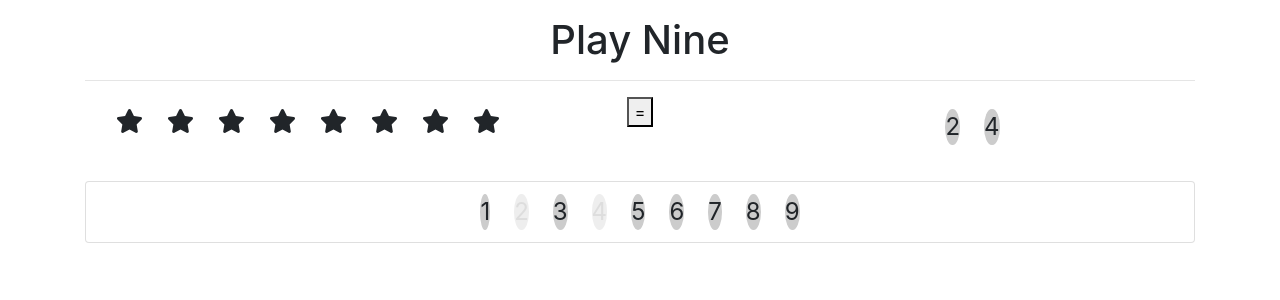
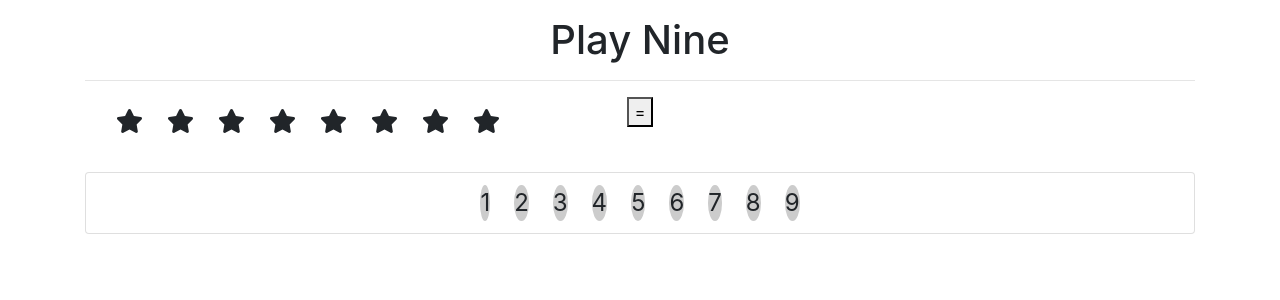
Before and after one commit to ghost-fa/game-kids, a React (Create React App) app: page / in a window 1280 px wide. Shown: the top 300 px of the page. Built offline with nearby package versions, Linux system fonts and the light colour scheme.

Commit message:
in component Number i add onclick handler to selectnumber and in number component i add method selectnumber and i setstate for change the state of setsteta number and i use concat to compien the new clicednumber i path refrens as prop

```diff
--- a/src/components/Game.jsx
+++ b/src/components/Game.jsx
@@ -4,10 +4,17 @@
 import Answer from '../views/Answer'
 import Number from './Number'
 
+
 class Game extends Component{
 
     state={
-      selectedNumber:[2, 4]
+      selectedNumber:[]
+    }
+
+    selectNumber = (clickedNumber) =>{
+      this.setState(prevState => ({
+        selectedNumber:prevState.selectedNumber.concat(clickedNumber)
+      }));
     }
 
   render(){
@@ -23,7 +30,10 @@
 
     </div>
     <br />
-    <Number selectedNumber={this.state.selectedNumber}/>
+
+    <Number
+      selectedNumber={this.state.selectedNumber}
+    selectNumber={this.selectNumber}/>
     </main>
   </Fragment>
 )
--- a/src/components/Number.jsx
+++ b/src/components/Number.jsx
@@ -14,7 +14,9 @@
         <main className="card text-Center">
           <div>
               {numbersList.map((number,i) => (
-              <span key={i} className={numberClassName(number)}>{number}</span>))}
+              <span key={i}
+                className={numberClassName(number)}
+                onClick={ () => props.selectNumber(number)} >{number}</span>))}
           </div>
     </main>
   </Fragment>
```
